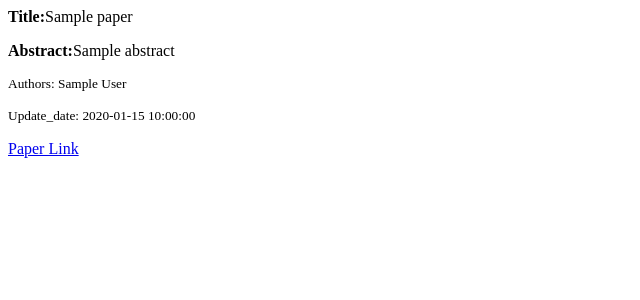
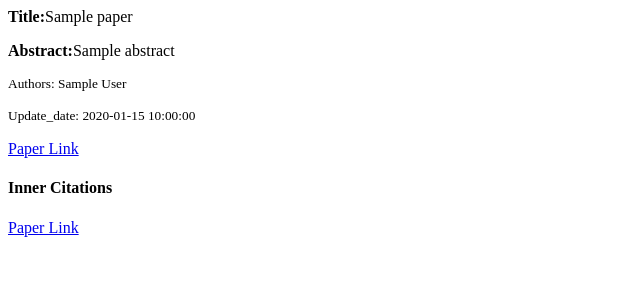
Before and after one commit to xia0long/arxiv-cs, a Flask app: page /paper/1 in a window 1280 px wide. Shown: the top 300 px of the page, without its empty margins (0-640 px from the left). Run offline with Flask 2, Linux system fonts and the light colour scheme; a database or web service that is not in the repository returns one stand-in record (values such as "Sample title"); parts of the project's set-up code (start-up, migrations or seed data) failed here and were passed over.

Commit message:
add citation list to paper detail page

```diff
--- a/app.py
+++ b/app.py
@@ -14,9 +14,11 @@ app = Flask(__name__)
 
 @app.route("/")
 def index():
-    papers = col_papers.aggregate([{"$unset": ["_id"] }, {"$sample": {"size": 5}}])
+    papers = col_papers.aggregate([
+            {"$match": {"citations": {"$exists": "true"}}},
+            {"$sample": {"size": 5}}
+        ])
     papers = [paper for paper in papers]
-
     return render_template("index.html", papers=papers)
 
 @app.route("/paper/<id>")
--- a/templates/paper.html
+++ b/templates/paper.html
@@ -10,4 +10,11 @@
 
 <p><a href="https://arxiv.org/abs/{{ paper.id }}">Paper Link</a></p>
 
+
+<h4>Inner Citations</h4>
+{% for citation in paper.citations  %}
+ <p><a href="http://127.0.0.1:5000/paper/{{ citation }}">Paper Link</a></p>
+
+{% endfor  %}
+
 {% endblock %}
```
